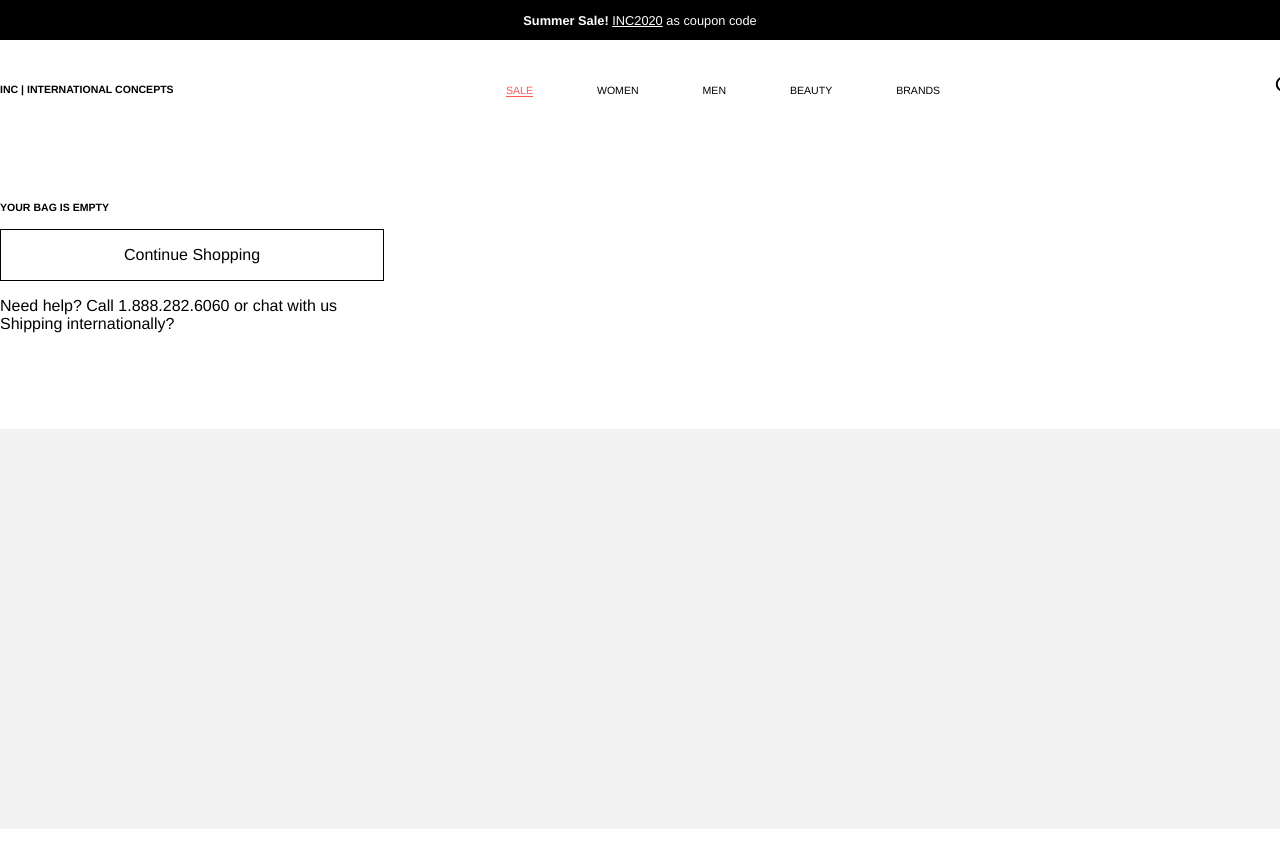
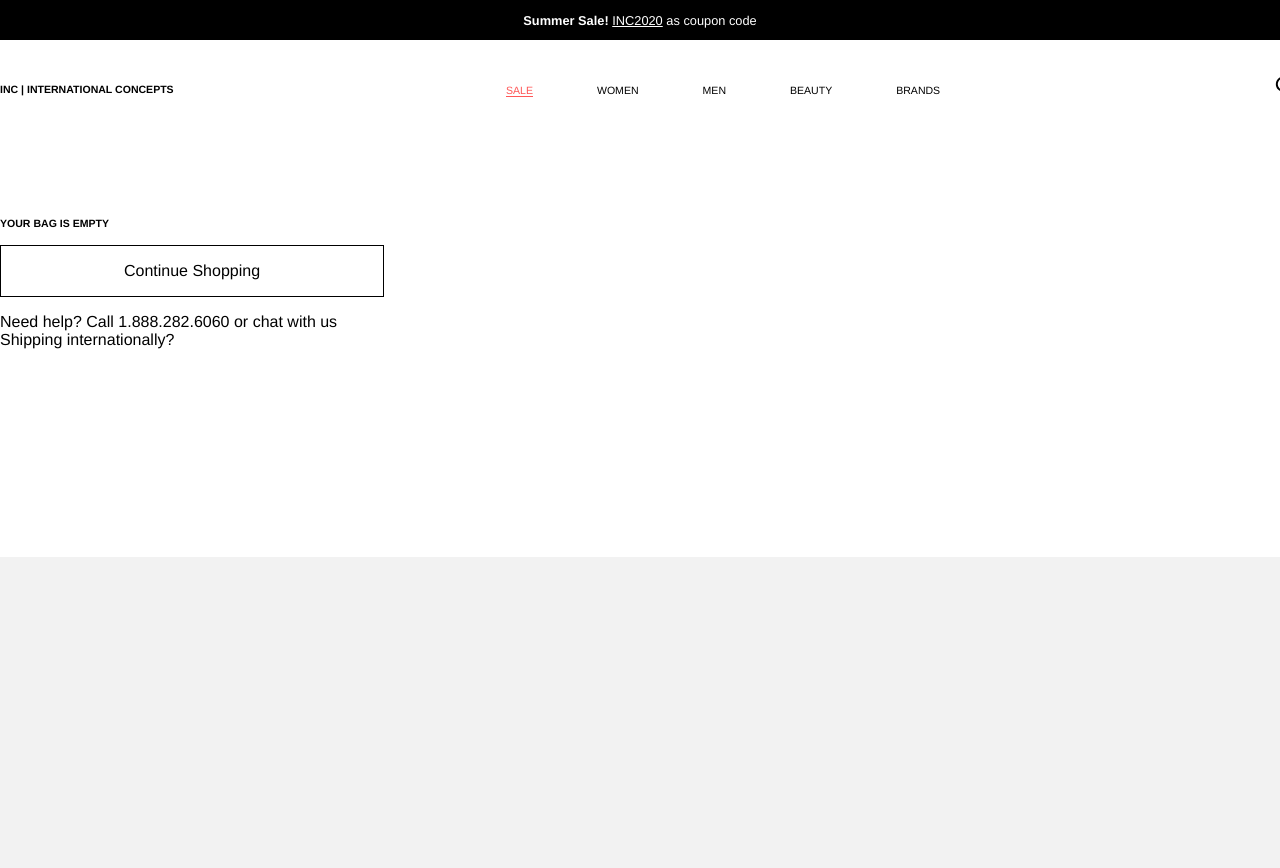
Before and after one commit to mrstevedev/inc-store, a React app in the folder client/: page /#/cart in a window 1280 px wide. Shown: the top 868 px of the page. Before the commit the page ends 829 px from the top, so only its background shows below. Built offline with nearby package versions, Linux system fonts and the light colour scheme.

Commit message:
Increased margins

```diff
--- a/client/src/components/Cart.js
+++ b/client/src/components/Cart.js
@@ -4,7 +4,7 @@ import styled from "styled-components";
 export default class Cart extends Component {
     render() {
         const Cart = styled.div`
-            margin: 4rem 0 6rem 0;
+            margin: 5rem 0 13rem 0;
       `;
         return (
             <Cart>
```
